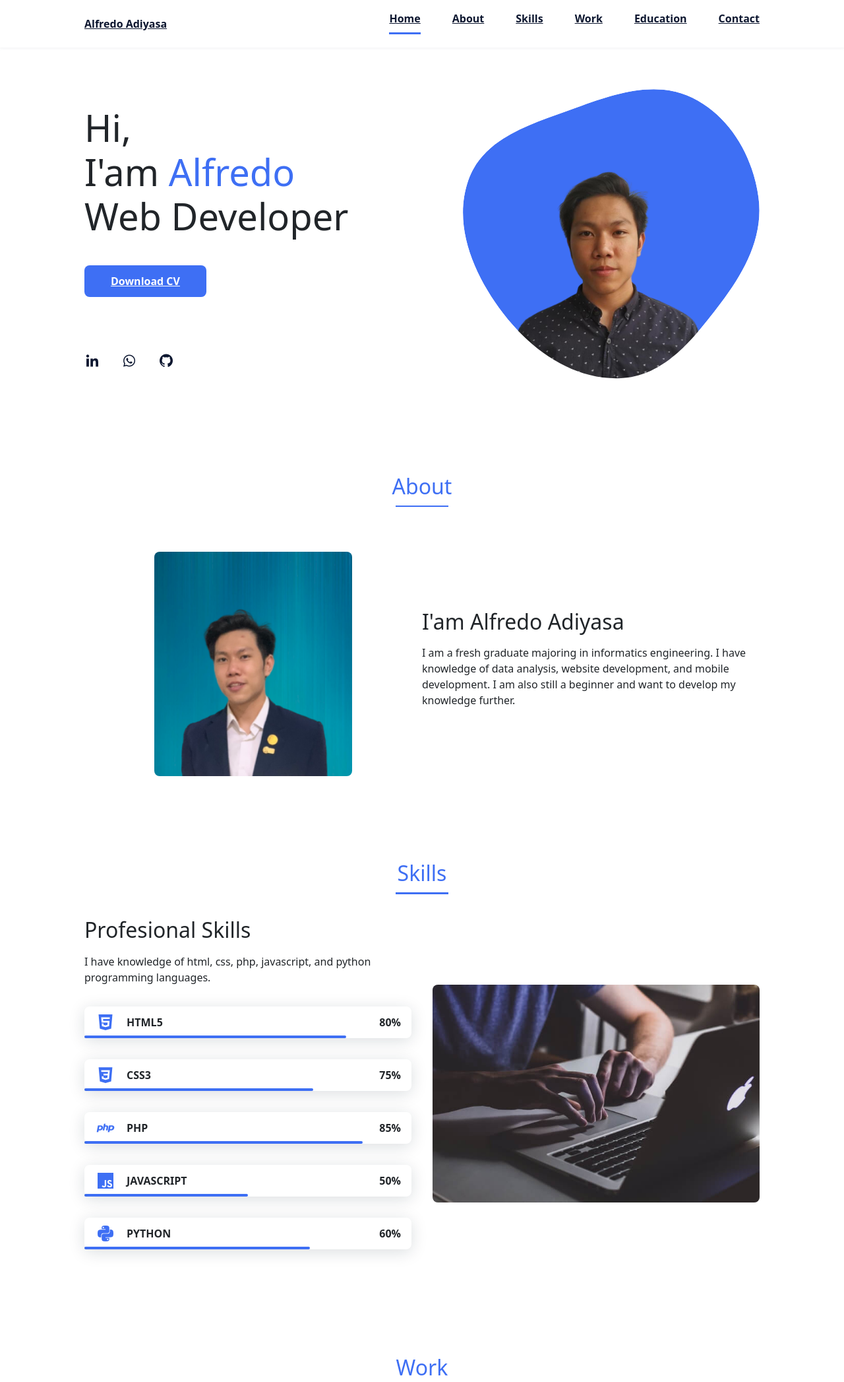
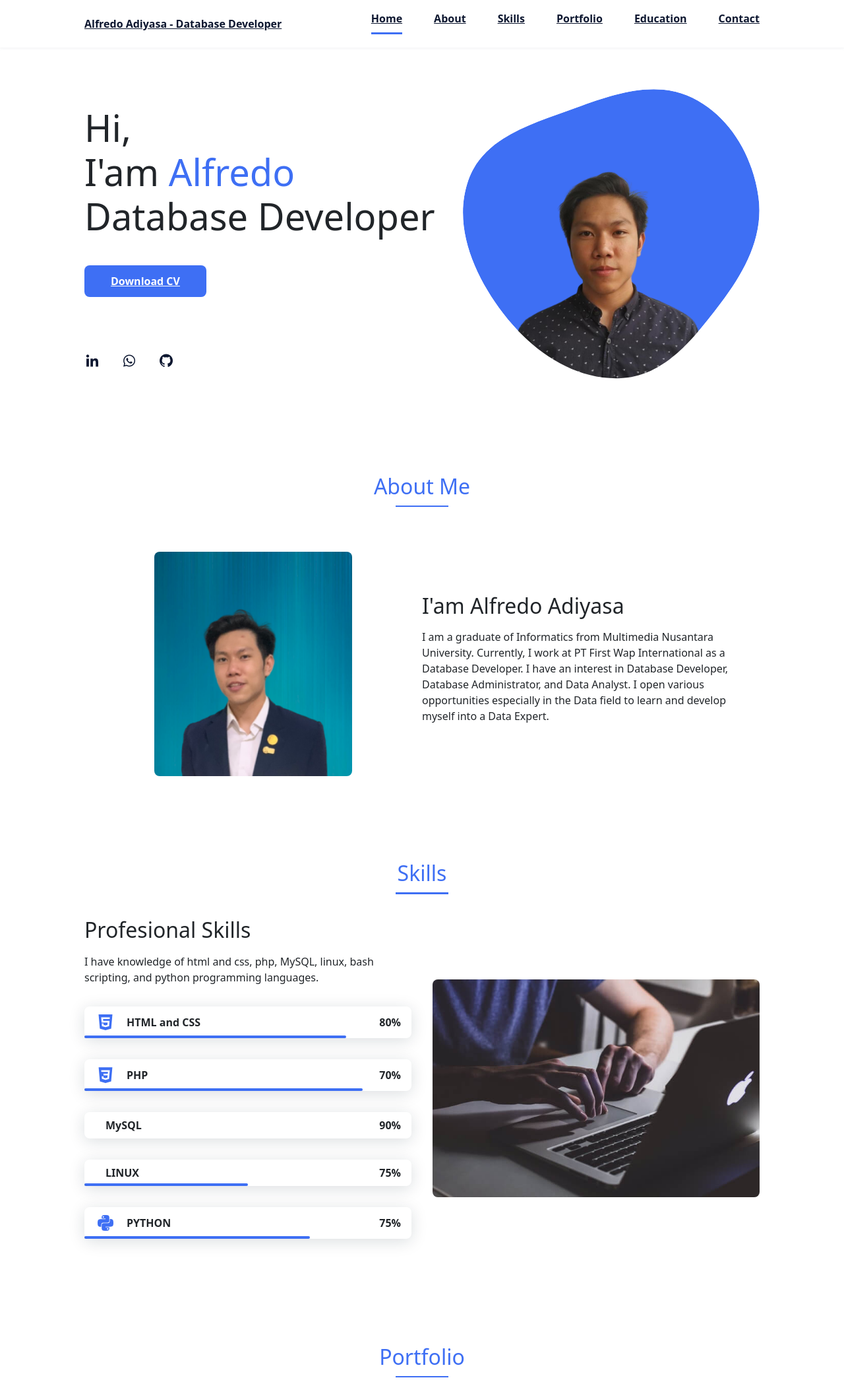
Before and after one commit to alfredooadi/alfredooadi.github.io, a plain HTML site: page index.html in a window 1280 px wide. Shown: the top 2094 px of the page at 66% size. Drawn offline with nearby package versions, Linux system fonts and the light colour scheme.

Commit message:
update index html

```diff
--- a/index.html
+++ b/index.html
@@ -11,14 +11,14 @@
 
         <link href="https://cdn.jsdelivr.net/npm/bootstrap@5.2.0-beta1/dist/css/bootstrap.min.css" rel="stylesheet" integrity="sha384-0evHe/X+R7YkIZDRvuzKMRqM+OrBnVFBL6DOitfPri4tjfHxaWutUpFmBp4vmVor" crossorigin="anonymous">
 
-        <title>Portfolio website complete</title>
+        <title>Alfredo - Database Developer</title>
     </head>
     <body>
         <!--===== HEADER =====-->
         <header class="l-header">
             <nav class="nav bd-grid">
                 <div>
-                    <a href="#" class="nav__logo">Alfredo Adiyasa</a>
+                    <a href="#" class="nav__logo">Alfredo Adiyasa - Database Developer</a>
                 </div>
 
                 <div class="nav__menu" id="nav-menu">
@@ -26,7 +26,7 @@
                         <li class="nav__item"><a href="#home" class="nav__link active">Home</a></li>
                         <li class="nav__item"><a href="#about" class="nav__link">About</a></li>
                         <li class="nav__item"><a href="#skills" class="nav__link">Skills</a></li>
-                        <li class="nav__item"><a href="#work" class="nav__link">Work</a></li>
+                        <li class="nav__item"><a href="#work" class="nav__link">Portfolio</a></li>
                         <li class="nav__item"><a href="#education" class="nav__link">Education</a></li>
                         <li class="nav__item"><a href="#contact" class="nav__link">Contact</a></li>
                     </ul>
@@ -42,9 +42,9 @@
             <!--===== HOME =====-->
             <section class="home bd-grid" id="home">
                 <div class="home__data">
-                    <h1 class="home__title">Hi,<br>I'am <span class="home__title-color">Alfredo</span><br> Web Developer </h1>
+                    <h1 class="home__title">Hi,<br>I'am <span class="home__title-color">Alfredo</span><br> Database Developer </h1>
 
-                    <a href="AlfredoAdiyasa-QA-CV.pdf" class="button" download>Download CV</a>
+                    <a href="Alfredo Adiyasa - Database Developer - CV.pdf" class="button" download>Download CV</a>
                 </div>
 
                 <div class="home__social">
@@ -68,7 +68,7 @@
 
             <!--===== ABOUT =====-->
             <section class="about section " id="about">
-                <h2 class="section-title">About</h2>
+                <h2 class="section-title">About Me</h2>
 
                 <div class="about__container bd-grid">
                     <div class="about__img">
@@ -78,10 +78,10 @@
                     <div>
                         <h2 class="about__subtitle">I'am Alfredo Adiyasa</h2>
                         <p class="about__text">
-                            I am a fresh graduate majoring in informatics engineering. I have
-                            knowledge of data analysis, website development, and mobile
-                            development. I am also still a beginner and want to develop
-                            my knowledge further.
+                            I am a graduate of Informatics from Multimedia Nusantara University. Currently,
+                            I work at PT First Wap International as a Database Developer.
+                            I have an interest in Database Developer, Database Administrator, and Data Analyst.
+                            I open various opportunities especially in the Data field to learn and develop myself into a Data Expert.
                         </p>
                     </div>
                 </div>
@@ -94,11 +94,11 @@
                 <div class="skills__container bd-grid">
                     <div>
                         <h2 class="skills__subtitle">Profesional Skills</h2>
-                        <p class="skills__text">I have knowledge of html, css, php, javascript, and python programming languages.</p>
+                        <p class="skills__text">I have knowledge of html and css, php, MySQL, linux, bash scripting, and python programming languages.</p>
                         <div class="skills__data">
                             <div class="skills__names">
                                 <i class='bx bxl-html5 skills__icon'></i>
-                                <span class="skills__name">HTML5</span>
+                                <span class="skills__name">HTML and CSS</span>
                             </div>
                             <div class="skills__bar skills__html">
 
@@ -110,38 +110,38 @@
                         <div class="skills__data">
                             <div class="skills__names">
                                 <i class='bx bxl-css3 skills__icon'></i>
-                                <span class="skills__name">CSS3</span>
-                            </div>
-                            <div class="skills__bar skills__css">
-
-                            </div>
-                            <div>
-                                <span class="skills__percentage">75%</span>
-                            </div>
-                        </div>
-
-                        <div class="skills__data">
-                            <div class="skills__names">
-                                <i class='bx bxl-php skills__icon'></i>
                                 <span class="skills__name">PHP</span>
                             </div>
                             <div class="skills__bar skills__php">
 
                             </div>
                             <div>
-                                <span class="skills__percentage">85%</span>
+                                <span class="skills__percentage">70%</span>
+                            </div>
+                        </div>
+
+                        <div class="skills__data">
+                            <div class="skills__names">
+                                <i class='bi bi-filetype-sql skills__icon'></i>
+                                <span class="skills__name">MySQL</span>
+                            </div>
+                            <div class="skills__bar skills__mysql">
+
+                            </div>
+                            <div>
+                                <span class="skills__percentage">90%</span>
                             </div>
                         </div>
                         <div class="skills__data">
                             <div class="skills__names">
-                                <i class='bx bxl-javascript skills__icon' ></i>
-                                <span class="skills__name">JAVASCRIPT</span>
+                                <i class='bi bi-ubuntu skills__icon' ></i>
+                                <span class="skills__name">LINUX</span>
                             </div>
                             <div class="skills__bar skills__js">
 
                             </div>
                             <div>
-                                <span class="skills__percentage">50%</span>
+                                <span class="skills__percentage">75%</span>
                             </div>
                         </div>
                         <div class="skills__data">
@@ -153,7 +153,7 @@
 
                             </div>
                             <div>
-                                <span class="skills__percentage">60%</span>
+                                <span class="skills__percentage">75%</span>
                             </div>
                         </div>
                     </div>
@@ -166,7 +166,7 @@
 
             <!--===== WORK =====-->
             <section class="work section" id="work">
-                <h2 class="section-title">Work</h2>
+                <h2 class="section-title">Portfolio</h2>
 
 
                 <div class="work__container bd-grid">
@@ -201,7 +201,7 @@
                                 <span class="flag">Multimedia Nusantara University</span>
                                 <span class="time-wrapper"><span class="time">2018 - 2022</span></span>
                             </div>
-                            <div class="desc">GPA : 3.32 <br> Informatics Engineering </div>
+                            <div class="desc">GPA : 3.32 <br> Informatics </div>
                         </div>
                     </li>
 
@@ -212,7 +212,7 @@
                                 <span class="flag">Mutiara Bangsa School</span>
                                 <span class="time-wrapper"><span class="time">2015 - 2018</span></span>
                             </div>
-                            <div class="desc">NEM : 85 <br> Science Major.</div>
+                            <div class="desc">NEM : 85 <br> Science Major</div>
                         </div>
                     </li>
 
@@ -221,17 +221,17 @@
 
             <!--===== CONTACT =====-->
             <section class="contact section" id="contact">
-                <h2 class="section-title">Contact</h2>
+                <h2 class="section-title">Contact Me</h2>
 
                 <div class="contact__container bd-grid">
                     <div class="alert my-alert alert-success alert-dismissible fade show d-none" role="alert">
-                        <strong>Thank You!</strong> We have received your message.
+                        <strong>Thank You!</strong> I have received your message.
                         <button type="button" class="btn-close" data-bs-dismiss="alert" aria-label="Close"></button>
                     </div>
                     <form name="contact-portofolio" action="" class="contact__form">
-                        <input type="text" name="fullname" placeholder="Name" class="contact__input">
-                        <input type="mail" name="email" placeholder="Email" class="contact__input">
-                        <textarea name="notes" id="" cols="0" rows="10" class="contact__input"></textarea>
+                        <input type="text" name="fullname" placeholder="Name" class="contact__input" required>
+                        <input type="mail" name="email" placeholder="Email" class="contact__input" required>
+                        <textarea name="notes" id="" cols="0" rows="10" placeholder="Message" class="contact__input" required></textarea>
                         <button type="submit" class="contact__button button btn-kirim">Submit</button>
                         <button class="contact__button button btn-loading d-none" type="button" disabled>
                             <span class="spinner-border spinner-border-sm" role="status" aria-hidden="true"></span>
```
